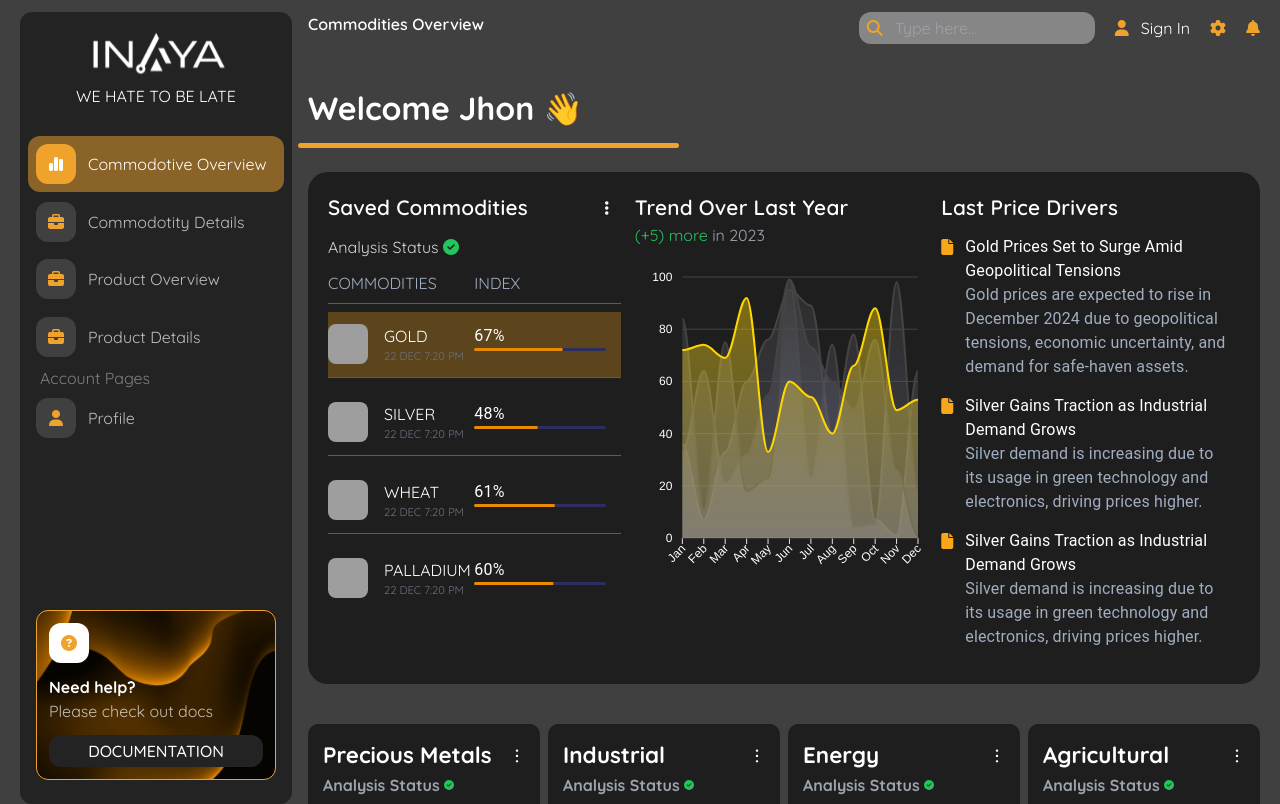
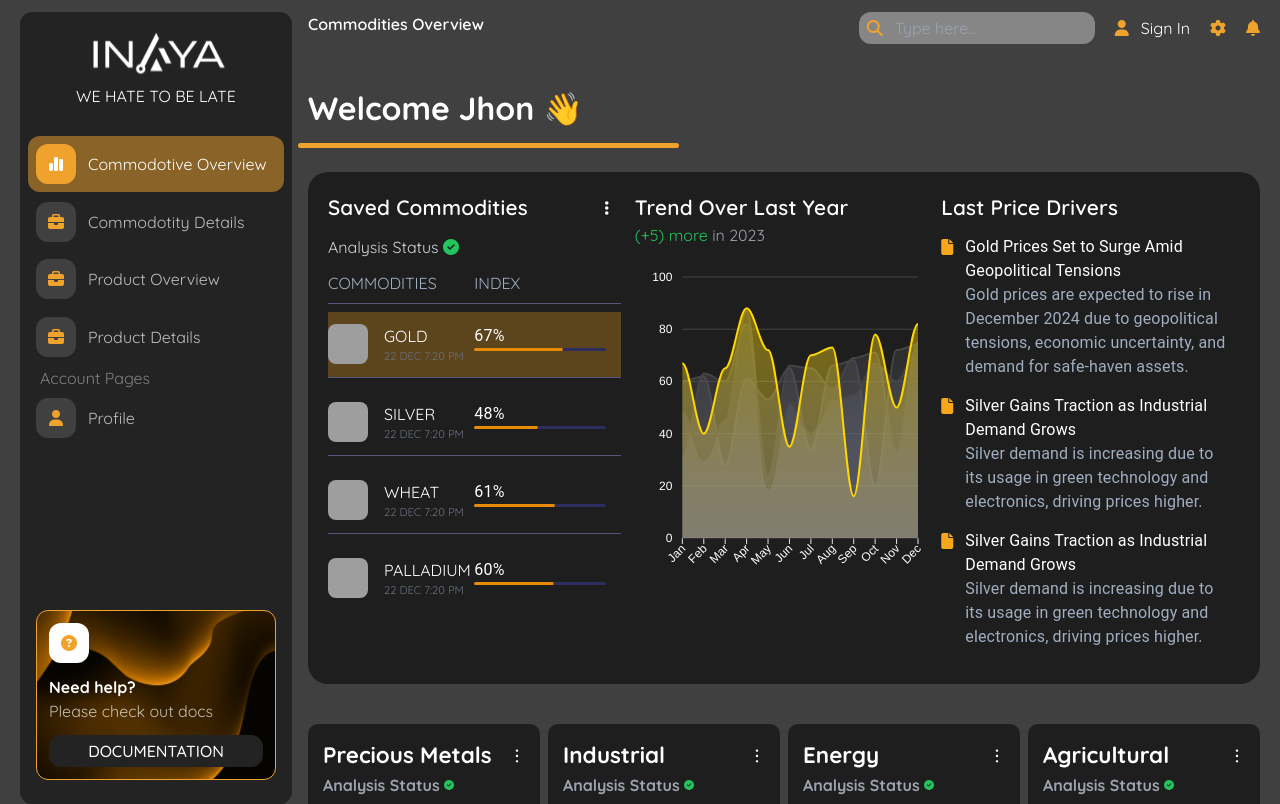
Before and after one commit to malir2/Inaya-web, a React (Vite) app: page / in a window 1280 px wide. Shown: the top 804 px of the page. Built offline with nearby package versions, Linux system fonts and the light colour scheme; grey boxes are pictures that could not be loaded.

Commit message:
Refactor FirstRow component to use static chart data; simplify chart data initialization and improve commodity selection handling in TrendOverLastYear component

```diff
--- a/src/components/FirstRow.tsx
+++ b/src/components/FirstRow.tsx
@@ -37,16 +37,15 @@ const priceDrivers = [
 
 const FirstRow = () => {
     const [selectedCommodity, setSelectedCommodity] = useState<Commodity>(commoditiesData[0]);
-    const [chartData, setChartData] = useState<number[][]>([
-        Array.from({ length: 12 }, () => Math.floor(Math.random() * 100)),
-        Array.from({ length: 12 }, () => Math.floor(Math.random() * 100)),
-        Array.from({ length: 12 }, () => Math.floor(Math.random() * 100)),
-        Array.from({ length: 12 }, () => Math.floor(Math.random() * 100)),
-    ]);
+    const chartData = [
+        [67, 40, 65, 88, 72, 35, 70, 73, 16, 78, 50, 82], // GOLD
+        [48, 30, 45, 87, 19, 52, 40, 53, 55, 67, 60, 72], // SILVER
+        [31, 63, 60, 82, 24, 66, 65, 57, 69, 71, 33, 75], // WHEAT
+        [60, 62, 28, 61, 53, 65, 34, 66, 68, 20, 72, 74], // PALLADIUM
+    ];
 
     const handleCommodityClick = (commodity: Commodity) => {
         setSelectedCommodity(commodity);
-
     };
 
     return (
--- a/src/components/trend_over_chart.tsx
+++ b/src/components/trend_over_chart.tsx
@@ -78,7 +78,7 @@ const TrendOverLastYear = ({ chartData, selectedCommodity }: TrendOverLastYearPr
     }));
 
     // Ensure the selected commodity is shown above all others
-    const sortedChartSeries = chartSeries.sort((a, b) => (a.name === selectedCommodity ? 1 : -1));
+    const sortedChartSeries = chartSeries.sort((a) => (a.name === selectedCommodity ? 1 : -1));
 
     return (
         <div className="trend-chart">
```
